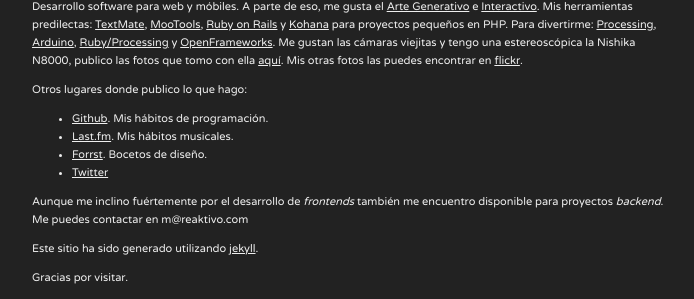
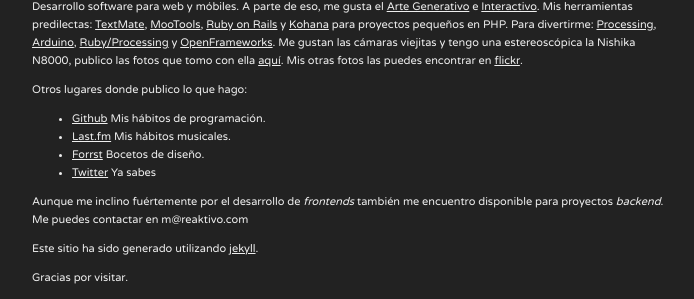
Before and after one commit to reaktivo/reaktivo.github.com, a Jekyll site: the page built from acerca/index.markdown, in a window 1280 px wide. Shown: the part 139-438 px from the top of the page, without its empty margins (288-982 px from the left). Built offline with Jekyll 4.4.1, drawn with Linux system fonts in a browser that asks for light colours; Markdown is read by kramdown in place of the engine named in the settings.

Commit message:
Updated description

```diff
--- a/acerca/index.markdown
+++ b/acerca/index.markdown
@@ -14,10 +14,10 @@
 Desarrollo software para web y móbiles. A parte de eso, me gusta el [Arte Generativo][2] e [Interactivo][3]. Mis herramientas predilectas: [TextMate][4], [MooTools][5], [Ruby on Rails][6] y [Kohana][7] para proyectos pequeños en PHP. Para divertirme: [Processing][9], [Arduino][12], [Ruby/Processing][10] y [OpenFrameworks][11]. Me gustan las cámaras viejitas y tengo una estereoscópica la Nishika N8000, publico las fotos que tomo con ella [aquí][nishika]. Mis otras fotos las puedes encontrar en [flickr][flickr].
 
 Otros lugares donde publico lo que hago:
-- [Github][github]. Mis hábitos de programación.
-- [Last.fm][lastfm]. Mis hábitos musicales.
-- [Forrst][forrst]. Bocetos de diseño.
-- [Twitter][twitter]
+- [Github][github] Mis hábitos de programación.
+- [Last.fm][lastfm] Mis hábitos musicales.
+- [Forrst][forrst] Bocetos de diseño.
+- [Twitter][twitter] Ya sabes
 
 Aunque me inclino fuértemente por el desarrollo de *frontends* también me encuentro disponible para proyectos *backend*. Me puedes contactar en m@reaktivo.com
 
```
